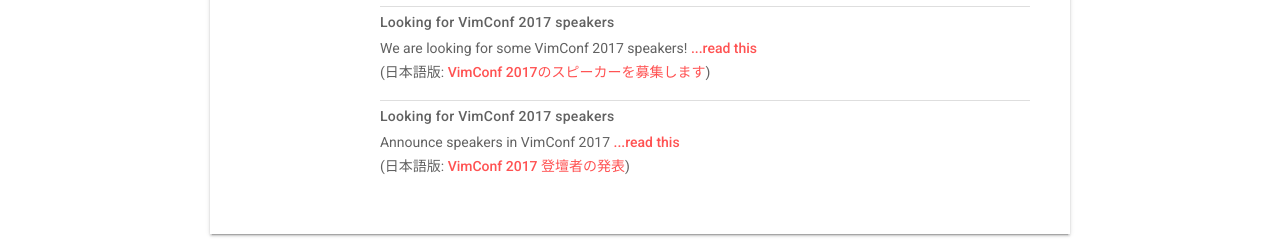
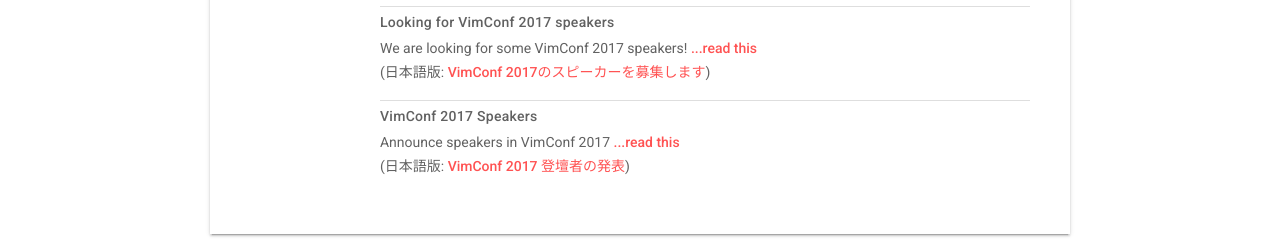
Before and after one commit to vim-jp/vimconf.org, a Jekyll site: the page built from 2017/index.html, in a window 1280 px wide. Shown: the part 1847-2086 px from the top of the page. Built offline with Jekyll 4.4.1, drawn with Linux system fonts in a browser that asks for light colours.

Commit message:
fix title

```diff
--- a/_data/y2017/articles.yml
+++ b/_data/y2017/articles.yml
@@ -13,7 +13,7 @@
   abstract: |
     We are looking for some VimConf 2017 speakers!
 
-- title: Looking for VimConf 2017 speakers
+- title: VimConf 2017 Speakers
   url: http://vim-jp.org/blog/2017/10/12/vimconf2017-speakers-en.html
   title_ja: VimConf 2017 登壇者の発表
   url_ja: http://vim-jp.org/blog/2017/10/12/vimconf2017-speakers.html
```
